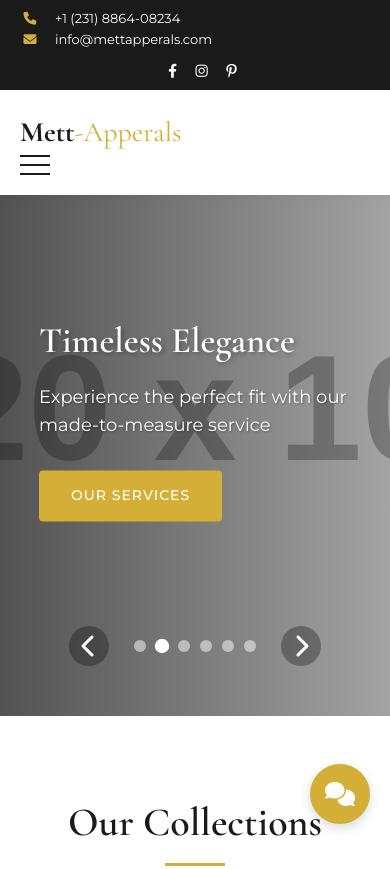
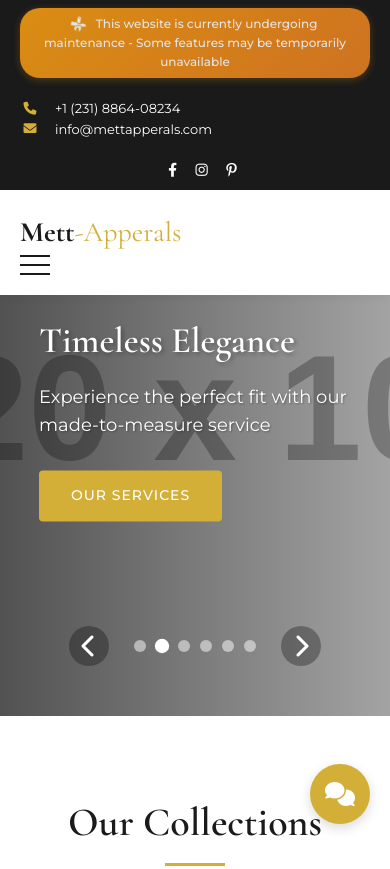
Before and after one commit to Chris-procoder/mett-apparels-website, a plain HTML site: page index.html in a window 390 px wide. Shown: the top 869 px of the page. Drawn offline with nearby package versions, Linux system fonts and the light colour scheme; placeholder pictures from the web are drawn by us.

Commit message:
feat: Add maintenance notice to header
- Add prominent maintenance message in top header bar
- Include animated tools icon with rotating effect
- Add gradient styling with professional appearance
- Implement responsive design for mobile devices
- Notify users that features may be temporarily unavailable

```diff
--- a/css/advanced-features.css
+++ b/css/advanced-features.css
@@ -454,6 +454,55 @@
   to { transform: translateX(0); opacity: 1; }
 }
 
+/* ===== Maintenance Notice Styles ===== */
+.maintenance-notice {
+  background: linear-gradient(135deg, #f39c12, #e67e22);
+  color: white;
+  padding: 8px 15px;
+  border-radius: 20px;
+  font-size: 0.85rem;
+  font-weight: 500;
+  text-align: center;
+  margin-right: 20px;
+  box-shadow: 0 2px 8px rgba(243, 156, 18, 0.3);
+  animation: maintenancePulse 3s ease-in-out infinite;
+}
+
+.maintenance-notice i {
+  margin-right: 8px;
+  animation: rotate 2s linear infinite;
+}
+
+@keyframes maintenancePulse {
+  0%, 100% { opacity: 1; }
+  50% { opacity: 0.8; }
+}
+
+@keyframes rotate {
+  from { transform: rotate(0deg); }
+  to { transform: rotate(360deg); }
+}
+
+@media (max-width: 768px) {
+  .maintenance-notice {
+    font-size: 0.75rem;
+    padding: 6px 12px;
+    margin-right: 10px;
+    margin-bottom: 10px;
+  }
+
+  .top-bar .container {
+    flex-direction: column;
+    align-items: center;
+    gap: 10px;
+  }
+
+  .maintenance-notice {
+    width: 100%;
+    margin-right: 0;
+  }
+}
+
 /* ===== Shopping Cart Styles ===== */
 .cart-modal {
   display: none;
--- a/index.html
+++ b/index.html
@@ -22,6 +22,9 @@
   <header class="main-header">
     <div class="top-bar">
       <div class="container">
+        <div class="maintenance-notice">
+          <span><i class="fas fa-tools"></i> This website is currently undergoing maintenance - Some features may be temporarily unavailable</span>
+        </div>
         <div class="contact-info">
           <span><i class="fas fa-phone"></i> +1 (231) 8864-08234</span>
           <span><i class="fas fa-envelope"></i> info@mettapperals.com</span>
```
